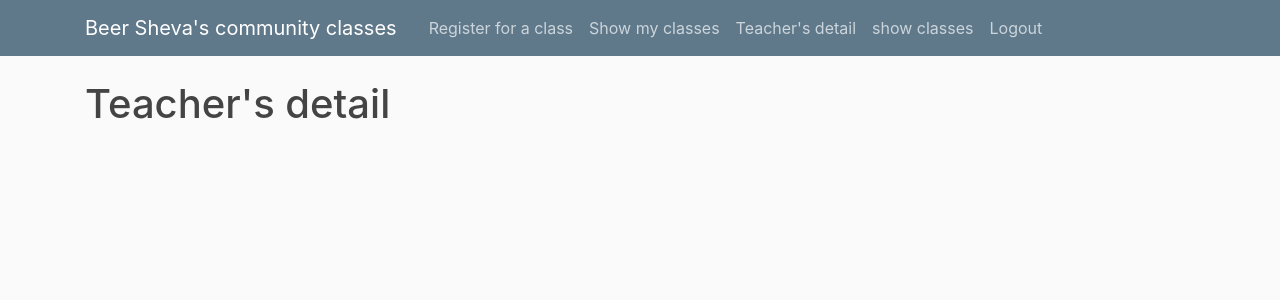
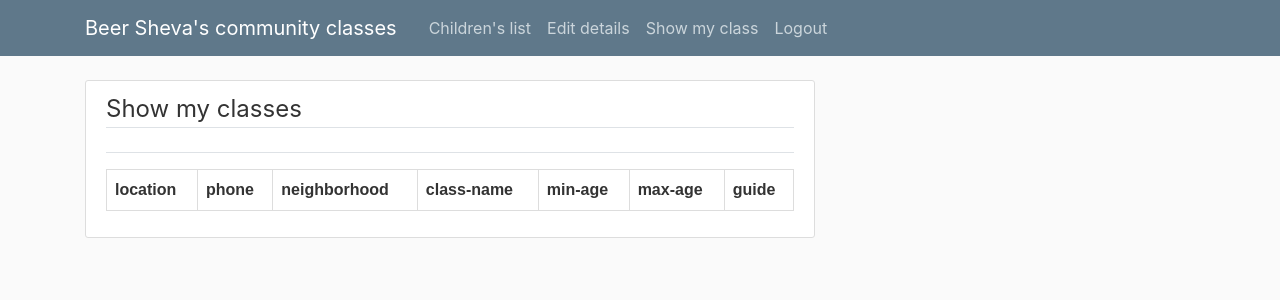
Before and after one commit to noynegines/django_project, a Django app: page /TeacherDetail/ in a window 1280 px wide. Shown: the top 300 px of the page. Run offline with Django 3.2, Linux system fonts and the light colour scheme; lists and menus that the app fills with data are empty; some libraries are stand-ins or nearby versions.

Commit message:
PM2020T11-34

```diff
--- a/users/templates/simpleuser/TeacherDetail.html
+++ b/users/templates/simpleuser/TeacherDetail.html
@@ -1,4 +1,65 @@
-{% extends "simpleuser/baseSimpleuser.html" %}
+{% extends "guide/baseGuide.html" %}
+{% load crispy_forms_tags %}
 {% block content %}
-    <h1>Teacher's detail</h1>
+    <div class="content-section">
+        <form method="POST">
+            {% csrf_token %}
+            <fieldset class="form-group">
+                <legend class="border-bottom mb-4">Show my classes</legend>
+
+                    <html>
+                    <head>
+                    <style>
+                    table {
+                      font-family: arial, sans-serif;
+                      border-collapse: collapse;
+                      width: 100%;
+                    }
+
+                    td, th {
+                      border: 1px solid #dddddd;
+                      text-align: left;
+                      padding: 8px;
+                    }
+
+                    tr:nth-child(even) {
+                      background-color: #dddddd;
+                    }
+                    </style>
+                    </head>
+                    <body>
+
+                    <table>
+                      <tr>
+                        <th>location</th>
+                        <th>phone</th>
+                        <th>neighborhood</th>
+                        <th>class-name</th>
+                        <th>min-age</th>
+                        <th>max-age</th>
+                        <th>guide</th>
+
+                      </tr>
+
+
+                    {% for T in x %}
+                    <tr>
+                    {% for r in T %}
+
+                    <td>{{r}}</td>
+
+                    {% endfor %}
+                    </tr>
+                    {% endfor %}
+
+                    </body>
+                    </html>
+
+            </fieldset>
+
+        </form>
+        <div class="border-top pt-3">
+
+        </div>
+    </div>
 {% endblock content %}
--- a/users/views.py
+++ b/users/views.py
@@ -291,8 +291,31 @@ def registerToClass(request):
     return render(request, 'simpleuser/registerToClass.html', context)
 
 
-def showMyClasses(request):
-    return render(request, 'simpleuser/showMyClasses.html')
+def showMyClasses(request): #לקוח
+    x = []
+    inX = []
+    tid = request.user.id
+    value = RegisterChild.objects.all()
+
+    with open('users/classes.json' , encoding="utf8" ) as db:
+        MyClass=json.load(db)
+
+    for item in value:
+        if int(tid) == int(item.ID_P):
+            for t in MyClass:
+                if int(t["idC"]) == int(item.idClass):
+                    inX.append(item.ID_C)
+                    inX.append(item.FName_C)
+                    inX.append(item.LName_C)
+                    inX.append(item.Age_C)
+                    inX.append(item.Phone_P)
+                    inX.append(t["location"])
+                    inX.append(t["class-name"])
+                    x.append(inX)
+                    inX = []
+
+    context = {'x': x}
+    return render(request, 'simpleuser/showMyClasses.html',context)
 
 def TeacherDetail(request):
     return render(request, 'simpleuser/TeacherDetail.html')
@@ -303,7 +326,7 @@ def childrenList(request):
 def editDetails(request):
     return render(request, 'guide/editDetails.html')
 
-def ShowMyClass(request):
+def ShowMyClass(request): #מדריך
     tid = request.user.userprofile.t_id
     x = []
     inX = []
```
Also changed, not shown: users/templates/simpleuser/showMyClasses.html (+62 -1 lines).
